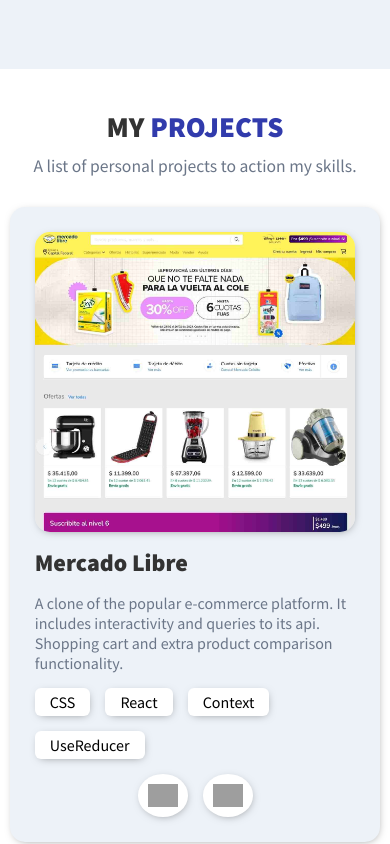
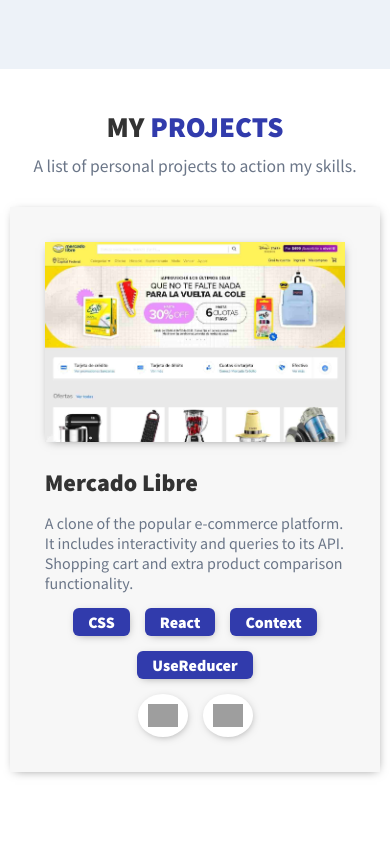
Before and after one commit to facudam/portfolio, a React (Vite) app: page / in a window 390 px wide. Shown: the part 775-1619 px from the top of the page. Built offline with nearby package versions, Linux system fonts and the light colour scheme; grey boxes are pictures that could not be loaded.

Commit message:
Mobile projects styles added

```diff
--- a/src/components/projectComponent/ProjectComponent.css
+++ b/src/components/projectComponent/ProjectComponent.css
@@ -1,22 +1,20 @@
 .project-component {
     width: 95%;
     max-width: 1200px;
-    border-radius: 15px;
-    padding: 25px;
+    padding: 35px;
     display: flex;
     flex-wrap: wrap;
     gap: 15px;
     margin-top: 20px;
     box-shadow: var(--shadow-container);
-    background-color: var(--background-main-color);
+    background-color: rgba(247,247,247);
 }
 
 .project-img-ctn {
     width: 100%;
     max-width: 500px;
-    height: 300px;
+    height: 200px;
     overflow: hidden;
-    border-radius: 15px;
     box-shadow: var(--shadow-container);
 }
 
@@ -44,6 +42,7 @@
 }
 
 .project-info > h3 {
+    margin-top: 10px;
     font-weight: 900;
     font-size: 1.5rem;
     color: #333;
@@ -55,21 +54,25 @@
 
 .technologies-ctn {
     display: flex;
+    justify-content: center;
     gap: 15px;
     flex-wrap: wrap;
 }
 
 .technology {
-   background-color: #fff;
+   background-color: var(--violet);
    padding: 4px 15px;
    border-radius: 6px;
    box-shadow: var(--shadow-container);
+   font-weight: 900;
+   color: #fff;
 }
 
 .technologies-links {
     width: 100%;
     display: flex;
     justify-content: center;
+    align-items: center;
     gap: 15px;
 }
 
@@ -85,7 +88,7 @@
 }
 
 .technologies-links > a:hover {
-    background-color: var(--violet);
+    background-color: var(--color-font);
 }
 
 .technologies-links > a img {
--- a/src/sections/projects/Projects.jsx
+++ b/src/sections/projects/Projects.jsx
@@ -11,7 +11,7 @@ export const Projects = () => {
                 imageSRC={ MELI }
                 alt='mercado libre clone'
                 title='Mercado Libre'
-                description='A clone of the popular e-commerce platform. It includes interactivity and queries to its api. Shopping cart and extra product comparison functionality.'
+                description='A clone of the popular e-commerce platform. It includes interactivity and queries to its API. Shopping cart and extra product comparison functionality.'
                 technologies={['CSS','React', 'Context', 'UseReducer']}
                 gitLINK='https://github.com/facudam/mercado-libre-app'
                 projectLINK='https://meliclon.netlify.app/'
```
